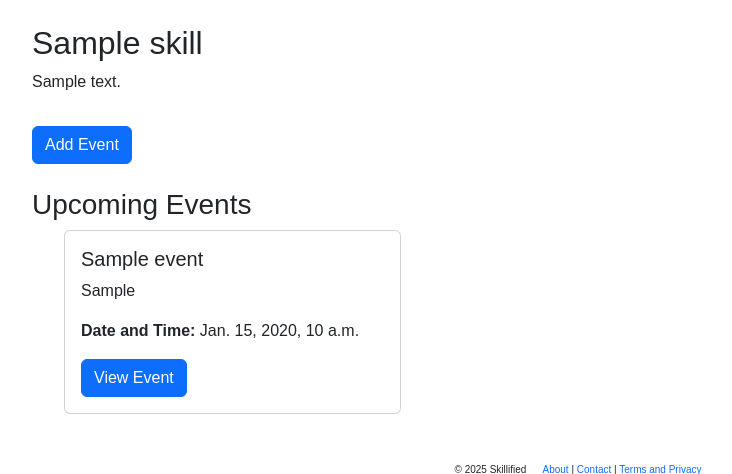
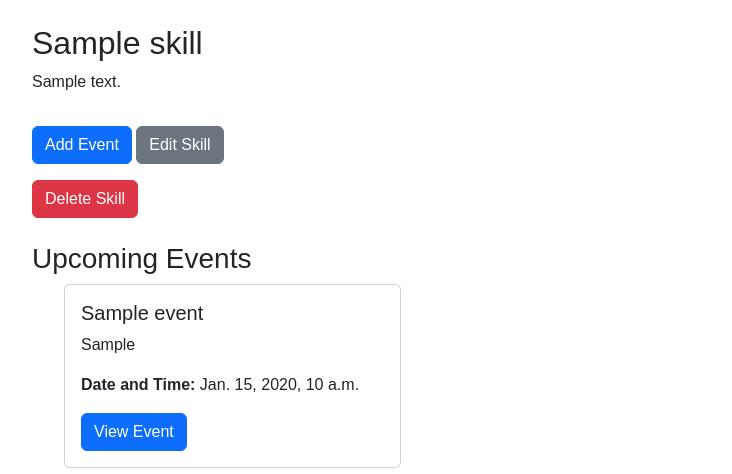
Before and after one commit to dbeckett93/skillified, a Django app: page /skill/1/ in a window 1280 px wide. Shown: the part 57-531 px from the top of the page, without its empty margins (62-794 px from the left). Run offline with Django 5.2, Linux system fonts and the light colour scheme; a user stored in the database is signed in; tables that the repository leaves empty hold one stand-in row (values such as "Sample post").

Commit message:
Add skill editing and deletion functionality: implement edit and delete options for skill details, update API endpoints, and enhance user interface for skill management

```diff
--- a/main/templates/main/skill_detail.html
+++ b/main/templates/main/skill_detail.html
@@ -9,6 +9,28 @@
     {% if is_mentor %}
     <a href="{% url 'add_event' skill.id %}" class="btn btn-primary mt-3">Add Event</a>
     {% endif %}
+    {% if is_owner %}
+    <button class="btn btn-secondary mt-3" onclick="toggleEditSkill()">Edit Skill</button>
+    <form method="post" action="{% url 'delete_skill' skill.id %}" class="mt-3">
+        {% csrf_token %}
+        <button type="submit" class="btn btn-danger">Delete Skill</button>
+    </form>
+    {% endif %}
+    <div id="edit-skill-form" style="display:none;">
+        <form method="post" action="{% url 'edit_skill_detail' %}">
+            {% csrf_token %}
+            <input type="hidden" name="skill_id" value="{{ skill.id }}">
+            <div class="mb-3">
+                <label for="edit_skill_name" class="form-label">Skill Name</label>
+                <input type="text" class="form-control" id="edit_skill_name" name="name" value="{{ skill.name }}">
+            </div>
+            <div class="mb-3">
+                <label for="edit_skill_description" class="form-label">Skill Description</label>
+                <textarea class="form-control" id="edit_skill_description" name="description" rows="4">{{ skill.description }}</textarea>
+            </div>
+            <button type="submit" class="btn btn-primary">Save Changes</button>
+        </form>
+    </div>
     <h3 class="mt-4">Upcoming Events</h3>
     <ul>
         <div class="row">
@@ -27,4 +49,15 @@
         </div>
     </ul>
 </div>
+
+<script>
+    function toggleEditSkill() {
+        var editForm = document.getElementById('edit-skill-form');
+        if (editForm.style.display === 'none') {
+            editForm.style.display = 'block';
+        } else {
+            editForm.style.display = 'none';
+        }
+    }
+</script>
 {% endblock %}
--- a/main/urls.py
+++ b/main/urls.py
@@ -17,8 +17,10 @@ urlpatterns = [
     path('settings/', views.settings, name='settings'),
     path('profile/', views.profile, name='profile'),
     path('add_skill/', views.add_skill, name='add_skill'),
-    path('delete_skill/', views.delete_skill, name='delete_skill'),
+    path('delete_skill/<int:skill_id>/', views.delete_skill, name='delete_skill'),
+    path('delete_skill_api/', views.delete_skill_api, name='delete_skill_api'),
     path('edit_skill/', views.edit_skill, name='edit_skill'),
+    path('edit_skill_detail/', views.edit_skill_detail, name='edit_skill_detail'),
     path('delete_profile_picture/', views.delete_profile_picture, name='delete_profile_picture'),
     path('logout/', views.logout, name='logout'),
 ]
--- a/main/views.py
+++ b/main/views.py
@@ -246,10 +246,10 @@ def add_skill(request):
             return redirect('profile')
     return JsonResponse({'error': 'Invalid data'}, status=400)
 
-# API endpoint to delete an existing skill
+# API endpoint to delete an existing skill from the profile page
 @login_required
 @csrf_protect
-def delete_skill(request):
+def delete_skill_api(request):
     """
     Deletes an existing skill from the user's profile if the request method is
     POST and the skill ID is provided.
@@ -269,7 +269,24 @@ def delete_skill(request):
             return JsonResponse({'success': False, 'error': 'Invalid skill ID'})
     return JsonResponse({'success': False, 'error': 'Invalid request method'})
 
-# API endpoint to edit an existing skill
+# View to delete a skill from the skill detail page
+@login_required
+@csrf_protect
+def delete_skill(request, skill_id):
+    """
+    Deletes an existing skill if the request method is POST and the skill ID is provided.
+    Only the owner of the skill can delete it.
+    """
+    skill = get_object_or_404(Skill, id=skill_id)
+    if request.method == 'POST':
+        if skill.profiles.filter(user=request.user).exists():
+            skill.delete()
+            return redirect('mentor_skills')
+        else:
+            return JsonResponse({'success': False, 'error': 'You do not have permission to delete this skill'})
+    return JsonResponse({'success': False, 'error': 'Invalid request method'})
+
+# API endpoint to edit an existing skill from the profile page
 @login_required
 @csrf_protect
 def edit_skill(request):
@@ -291,6 +308,30 @@ def edit_skill(request):
                 return JsonResponse({'success': False, 'error': 'Skill does not exist'})
         else:
             return JsonResponse({'success': False, 'error': 'Invalid skill ID or name'})
+    return JsonResponse({'success': False, 'error': 'Invalid request method'})
+
+# View to edit a skill from the skill detail page
+@login_required
+@csrf_protect
+def edit_skill_detail(request):
+    """
+    Edits an existing skill if the request method is POST and the required data is provided.
+    """
+    if request.method == 'POST':
+        skill_id = request.POST.get('skill_id')
+        skill_name = request.POST.get('name')
+        skill_description = request.POST.get('description')
+        if skill_id and skill_name and skill_description:
+            try:
+                skill = Skill.objects.get(id=skill_id)
+                skill.name = skill_name
+                skill.description = skill_description
+                skill.save()
+                return redirect('skill_detail', skill_id=skill_id)
+            except Skill.DoesNotExist:
+                return JsonResponse({'success': False, 'error': 'Skill does not exist'})
+        else:
+            return JsonResponse({'success': False, 'error': 'Invalid skill ID, name, or description'})
     return JsonResponse({'success': False, 'error': 'Invalid request method'})
 
 # API endpoint to delete the user's profile picture
@@ -361,10 +402,12 @@ def skill_detail(request, skill_id):
     skill = get_object_or_404(Skill, id=skill_id)
     upcoming_events = Event.objects.filter(skill=skill).order_by('date_time')
     is_mentor = request.user.profile.is_mentor if request.user.is_authenticated else False
+    is_owner = skill.profiles.filter(user=request.user).exists() if request.user.is_authenticated else False
     context = {
         'skill': skill,
         'upcoming_events': upcoming_events,
         'is_mentor': is_mentor,
+        'is_owner': is_owner,
     }
     return render(request, 'main/skill_detail.html', context)
 
--- a/static/js/profile.js
+++ b/static/js/profile.js
@@ -70,7 +70,7 @@ function addNewSkill() {
  */
 function deleteSkill(skillId) {
     // Send an AJAX request to delete the skill
-    fetch('/delete_skill/', {
+    fetch('/delete_skill_api/', {
         method: 'POST',
         headers: {
             'Content-Type': 'application/json',
```
Also changed, not shown: main/tests/test_profile.py (+1 -1 lines).
